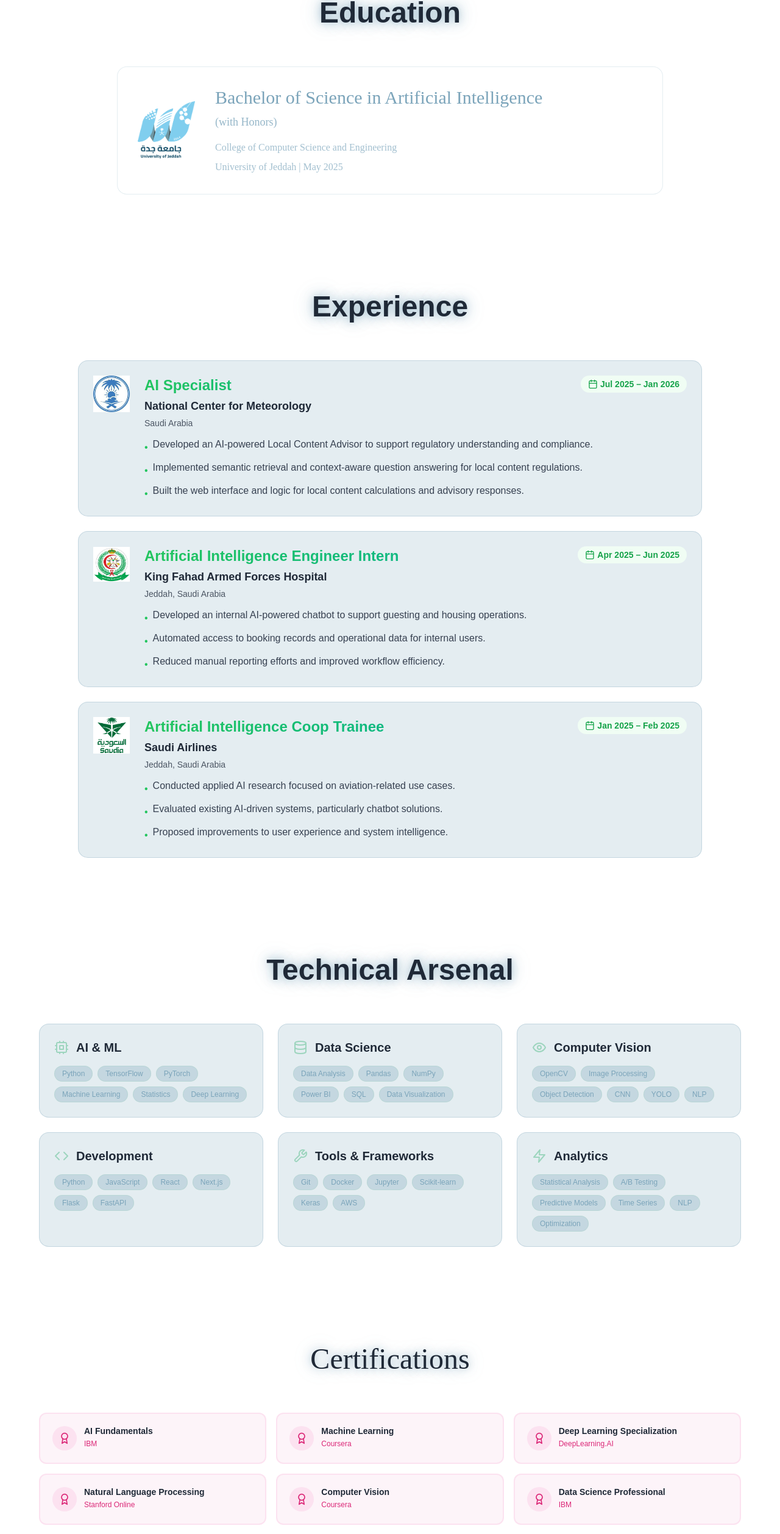
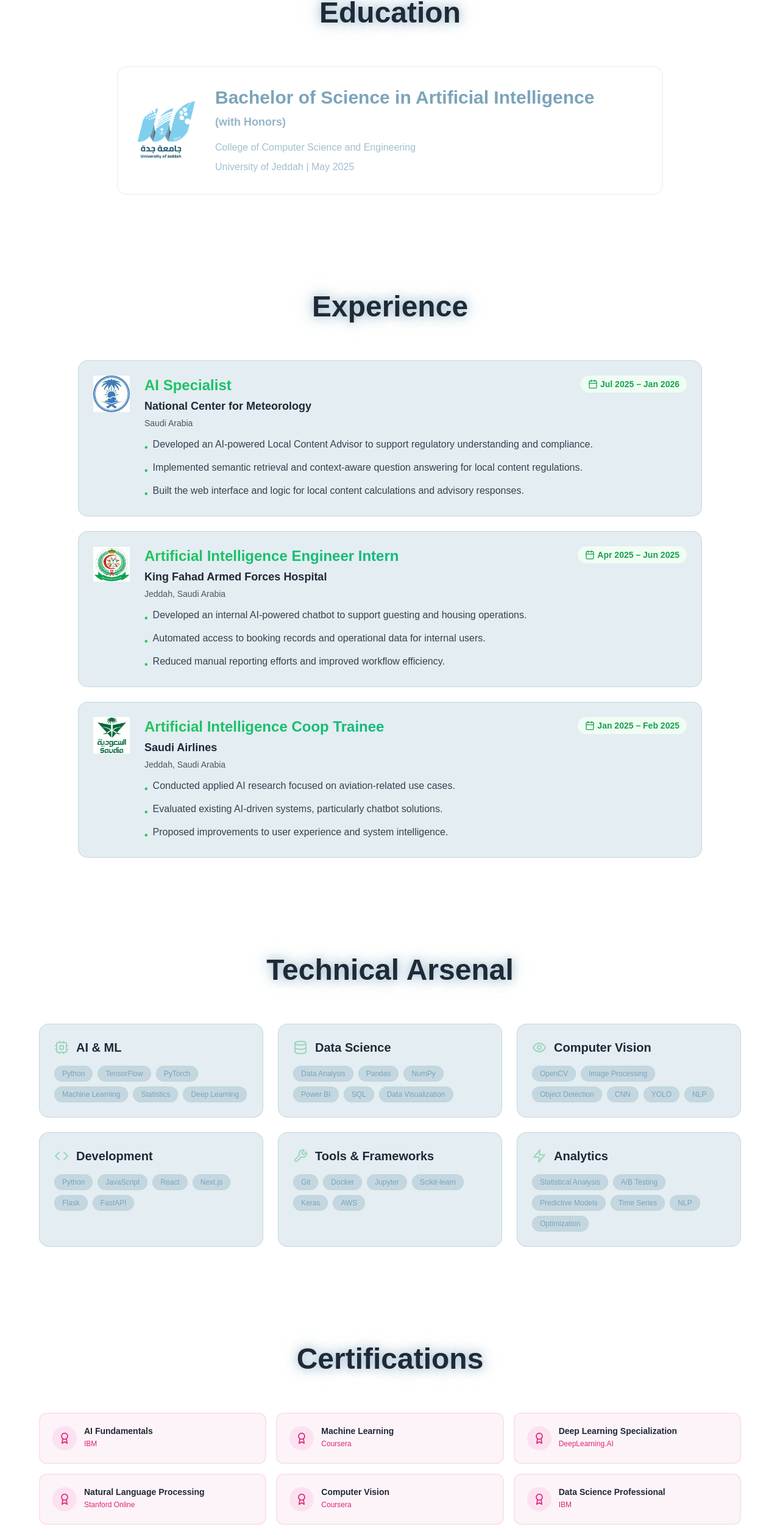
Before and after one commit to iyh55/yara-portfolio, a Next.js app: page / in a window 1280 px wide. Shown: the part 1594-4110 px from the top of the page at 61% size. Built offline with nearby package versions, Linux system fonts and the light colour scheme.

Commit message:
Update portfolio

```diff
--- a/components/Achievements.tsx
+++ b/components/Achievements.tsx
@@ -45,12 +45,7 @@
           viewport={{ once: true }}
           className="text-center mb-16"
         >
-          <h2 className="text-4xl md:text-5xl font-bold mb-4" style={{
-            fontFamily: "'Playwrite NZ Basic', cursive",
-            fontOpticalSizing: "auto",
-            fontWeight: 400,
-            fontStyle: "normal"
-          }}>
+          <h2 className="text-4xl md:text-5xl font-bold mb-4">
             <span className="glow-text">Achievements & Hackathons</span>
           </h2>
         </motion.div>
--- a/components/Certifications.tsx
+++ b/components/Certifications.tsx
@@ -30,12 +30,7 @@
           viewport={{ once: true }}
           className="text-center mb-16"
         >
-          <h2 className="text-4xl md:text-5xl font-bold mb-4" style={{
-            fontFamily: "'Playwrite NZ Basic', cursive",
-            fontOpticalSizing: "auto",
-            fontWeight: 400,
-            fontStyle: "normal"
-          }}>
+          <h2 className="text-4xl md:text-5xl font-bold mb-4">
             <span className="glow-text">Certifications</span>
           </h2>
         </motion.div>
--- a/components/Contact.tsx
+++ b/components/Contact.tsx
@@ -35,12 +35,7 @@
           viewport={{ once: true }}
           className="text-center mb-16"
         >
-          <h2 className="text-4xl md:text-5xl font-bold mb-4" style={{
-            fontFamily: "'Playwrite NZ Basic', cursive",
-            fontOpticalSizing: "auto",
-            fontWeight: 400,
-            fontStyle: "normal"
-          }}>
+          <h2 className="text-4xl md:text-5xl font-bold mb-4">
             <span className="glow-text">Let's collaborate and create something amazing</span>
           </h2>
         </motion.div>
--- a/components/Education.tsx
+++ b/components/Education.tsx
@@ -54,36 +54,16 @@
               viewport={{ once: true }}
               className="flex-grow"
             >
-              <h3 className="text-2xl md:text-3xl font-bold mb-2 text-palette-dustyBlue" style={{
-                fontFamily: "'Playwrite NZ Basic', cursive",
-                fontOpticalSizing: "auto",
-                fontWeight: 400,
-                fontStyle: "normal"
-              }}>
+              <h3 className="text-2xl md:text-3xl font-bold mb-2 text-palette-dustyBlue">
                 Bachelor of Science in Artificial Intelligence
               </h3>
-              <p className="text-lg text-palette-dustyBlue/80 mb-4 font-semibold" style={{
-                fontFamily: "'Playwrite NZ Basic', cursive",
-                fontOpticalSizing: "auto",
-                fontWeight: 400,
-                fontStyle: "normal"
-              }}>
+              <p className="text-lg text-palette-dustyBlue/80 mb-4 font-semibold">
                 (with Honors)
               </p>
-              <p className="text-palette-dustyBlue/70 mb-2" style={{
-                fontFamily: "'Playwrite NZ Basic', cursive",
-                fontOpticalSizing: "auto",
-                fontWeight: 400,
-                fontStyle: "normal"
-              }}>
+              <p className="text-palette-dustyBlue/70 mb-2">
                 College of Computer Science and Engineering
               </p>
-              <p className="text-palette-dustyBlue/70" style={{
-                fontFamily: "'Playwrite NZ Basic', cursive",
-                fontOpticalSizing: "auto",
-                fontWeight: 400,
-                fontStyle: "normal"
-              }}>
+              <p className="text-palette-dustyBlue/70">
                 University of Jeddah | May 2025
               </p>
             </motion.div>
```
